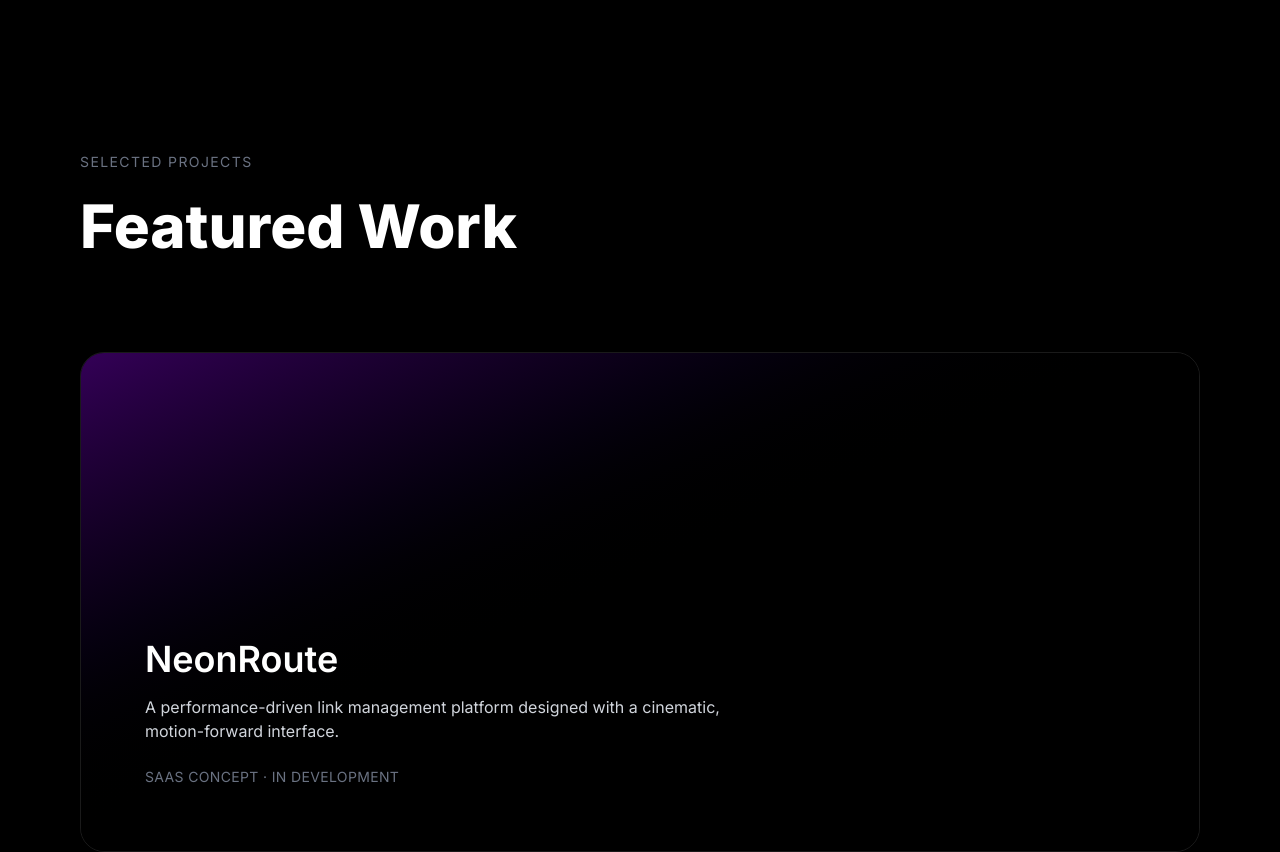
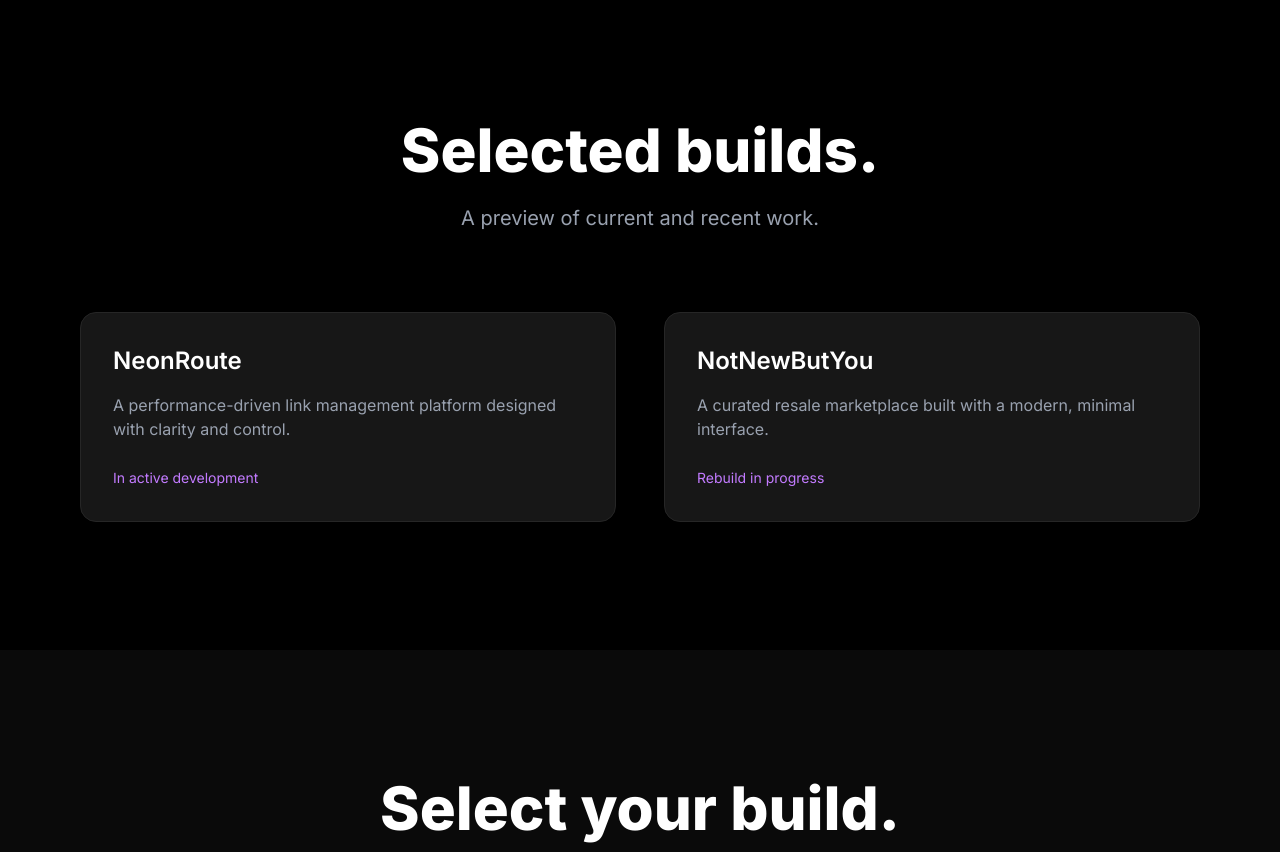
Before and after one commit to raghent/ghent-studio, a React (Vite) app: page / in a window 1280 px wide. Shown: the part 1400-2252 px from the top of the page. Built offline with nearby package versions, Linux system fonts and the light colour scheme.

Commit message:
Add new work section

```diff
--- a/src/sections/Pricing.jsx
+++ b/src/sections/Pricing.jsx
@@ -72,7 +72,7 @@ export default function Pricing() {
             </ul>
             <a
               href="#contact"
-              className="block text-center px-6 py-3 bg-gradient-to-r from-purple-600 to-purple-800 rounded-full font-semibold hover:opacity-90 transition"
+              className="block text-center px-6 py-3 bg-linear-to-r from-purple-600 to-purple-800 rounded-full font-semibold hover:opacity-90 transition"
             >
               Start a Project
             </a>
--- a/src/sections/Work.jsx
+++ b/src/sections/Work.jsx
@@ -2,101 +2,65 @@ import { motion } from "framer-motion"
 
 export default function Work() {
   return (
-    <section
-      id="work"
-      className="relative py-40 px-8 md:px-20 bg-black text-white overflow-hidden"
+    <section id="work" className="py-32 px-8 md:px-20 bg-black text-white">
+      <div className="max-w-6xl mx-auto">
+
+        <motion.div
+          initial={{ opacity: 0, y: 40 }}
+          whileInView={{ opacity: 1, y: 0 }}
+          transition={{ duration: 0.8 }}
+          viewport={{ once: true }}
+          className="text-center mb-20"
         >
-      <div className="max-w-7xl mx-auto">
+          <h2 className="text-4xl md:text-6xl font-bold mb-6">
+            Selected builds.
+          </h2>
+          <p className="text-gray-400 text-lg md:text-xl">
+            A preview of current and recent work.
+          </p>
+        </motion.div>
 
-        <p className="text-sm uppercase tracking-widest text-gray-500 mb-6">
-          Selected Projects
-        </p>
-
-        <h2 className="text-4xl md:text-6xl font-bold mb-24">
-          Featured Work
-        </h2>
-
-        <div className="space-y-40">
+        <div className="grid md:grid-cols-2 gap-12">
 
           {/* NeonRoute */}
           <motion.div
-            initial={{ opacity: 0, y: 60 }}
+            initial={{ opacity: 0, y: 40 }}
             whileInView={{ opacity: 1, y: 0 }}
-            viewport={{ once: true, amount: 0.3 }}
-            transition={{ duration: 0.8, ease: "easeOut" }}
-            className="relative group"
+            transition={{ duration: 0.8, delay: 0.1 }}
+            viewport={{ once: true }}
+            className="border border-neutral-800 rounded-2xl p-8 bg-neutral-900"
           >
-            <div className="relative h-[500px] rounded-3xl overflow-hidden border border-white/10">
-
-              {/* Parallax Gradient Background */}
-              <motion.div
-                initial={{ scale: 1.05 }}
-                whileInView={{ scale: 1 }}
-                viewport={{ once: true }}
-                transition={{ duration: 1.5, ease: "easeOut" }}
-                className="absolute inset-0 bg-gradient-to-br from-purple-700/40 via-black to-black"
-              />
-
-              {/* Hover Glow */}
-              <div className="absolute inset-0 opacity-0 group-hover:opacity-100 transition duration-700 bg-[radial-gradient(circle_at_center,rgba(168,85,247,0.25),transparent_70%)]" />
-
-              {/* Content */}
-              <div className="relative z-10 p-16 flex flex-col justify-end h-full">
-                <h3 className="text-4xl font-semibold mb-4">
+            <h3 className="text-2xl font-semibold mb-4">
               NeonRoute
             </h3>
-                <p className="text-gray-300 max-w-xl">
-                  A performance-driven link management platform designed with a cinematic, motion-forward interface.
+            <p className="text-gray-400 mb-6">
+              A performance-driven link management platform designed with clarity and control.
             </p>
-                <p className="mt-6 text-sm uppercase tracking-wide text-gray-500">
-                  SaaS Concept · In Development
-                </p>
-              </div>
-
-            </div>
+            <span className="text-sm text-purple-400">
+              In active development
+            </span>
           </motion.div>
-
 
           {/* NotNewButYou */}
           <motion.div
-            initial={{ opacity: 0, y: 60 }}
+            initial={{ opacity: 0, y: 40 }}
             whileInView={{ opacity: 1, y: 0 }}
-            viewport={{ once: true, amount: 0.3 }}
-            transition={{ duration: 0.8, ease: "easeOut" }}
-            className="relative group"
+            transition={{ duration: 0.8, delay: 0.2 }}
+            viewport={{ once: true }}
+            className="border border-neutral-800 rounded-2xl p-8 bg-neutral-900"
           >
-            <div className="relative h-[500px] rounded-3xl overflow-hidden border border-white/10">
-
-              {/* Parallax Gradient Background */}
-              <motion.div
-                initial={{ scale: 1.05 }}
-                whileInView={{ scale: 1 }}
-                viewport={{ once: true }}
-                transition={{ duration: 1.5, ease: "easeOut" }}
-                className="absolute inset-0 bg-gradient-to-br from-neutral-800 via-black to-black"
-              />
-
-              {/* Hover Glow */}
-              <div className="absolute inset-0 opacity-0 group-hover:opacity-100 transition duration-700 bg-[radial-gradient(circle_at_center,rgba(255,255,255,0.15),transparent_70%)]" />
-
-              {/* Content */}
-              <div className="relative z-10 p-16 flex flex-col justify-end h-full">
-                <h3 className="text-4xl font-semibold mb-4">
+            <h3 className="text-2xl font-semibold mb-4">
               NotNewButYou
             </h3>
-                <p className="text-gray-300 max-w-xl">
-                  A refined resale brand experience transforming estate and storage finds into curated digital storefronts.
+            <p className="text-gray-400 mb-6">
+              A curated resale marketplace built with a modern, minimal interface.
             </p>
-                <p className="mt-6 text-sm uppercase tracking-wide text-gray-500">
-                  Ecommerce Concept · In Development
-                </p>
-              </div>
-
-            </div>
+            <span className="text-sm text-purple-400">
+              Rebuild in progress
+            </span>
           </motion.div>
 
         </div>
-
       </div>
     </section>
   )
```
Lines whose indentation alone changed are shown as unchanged.
